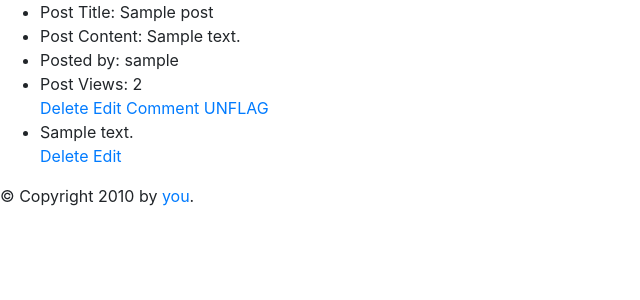
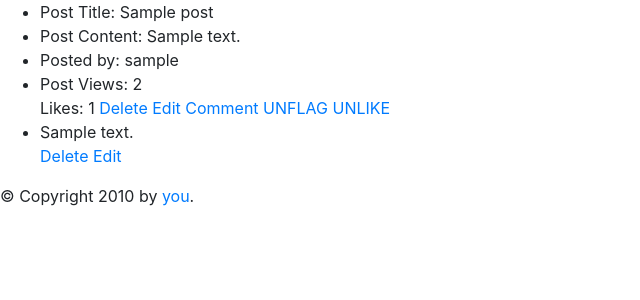
Before and after one commit to andyhoang7/flaskblog, a Flask app: page /profile/posts/1 in a window 1280 px wide. Shown: the part 56-356 px from the top of the page, without its empty margins (0-640 px from the left). Run offline with Flask 2, Linux system fonts and the light colour scheme; a user stored in the database is signed in; tables that the repository leaves empty hold one stand-in row (values such as "Sample post"); some libraries are stand-ins or nearby versions.

Commit message:
Added like toggle / count

```diff
--- a/app.py
+++ b/app.py
@@ -26,7 +26,7 @@ app.config['SECRET_KEY']= 'supersecret'
 POSTGRES = {
        'user': "thien",
        'pw': "qwerty",
-       'db': "blog",
+       'db': "thienblog",
        'host': "localhost",
        'port': 5432,
    }
@@ -40,6 +40,10 @@ class Flags(db.Model):
     post_id = db.Column(db.Integer, db.ForeignKey('posts.id'))
     user_id = db.Column(db.Integer, db.ForeignKey('users.id'))
 
+class Likes(db.Model):
+    id = db.Column(db.Integer, primary_key=True)
+    post_id = db.Column(db.Integer, db.ForeignKey('posts.id'))
+    user_id = db.Column(db.Integer, db.ForeignKey('users.id'))
 
 class Users(UserMixin, db.Model):
     id = db.Column(db.Integer, primary_key=True)
@@ -49,6 +53,8 @@ class Users(UserMixin, db.Model):
     posts = db.relationship("Posts", backref=db.backref('users', lazy=True))
     comments = db.relationship("Comments", backref=db.backref('users', lazy=True))
     flags = db.relationship('Flags',
+        backref=db.backref('users', lazy=True))
+    likes = db.relationship('Likes',
         backref=db.backref('users', lazy=True))
 
     def set_pass(self, passw):
@@ -68,6 +74,8 @@ class Posts(db.Model):
     comments = db.relationship('Comments', backref=db.backref('posts'), lazy="dynamic")
     view_count = db.Column(db.Integer, default=0)
     flags = db.relationship('Flags',
+        backref=db.backref('posts', lazy=True) )
+    likes = db.relationship('Likes',
         backref=db.backref('posts', lazy=True) )
 
 class Comments(db.Model):
@@ -196,15 +204,22 @@ def singlepost(id):
     post = Posts.query.filter_by(id=id).first()
     a = post.comments.all()
     post.view_count += 1
+    like_count = Likes.query.filter_by(id=id).count()
     #check flag or not
     check_flag = Flags.query.filter_by(user_id=current_user.id, post_id = id).first()
     if check_flag :
         is_flag = True # show unflag but
     else:
         is_flag = False # show flag but
+
+    check_like = Likes.query.filter_by(user_id=current_user.id, post_id = id).first()
+    if check_like :
+        is_liked = True # show unlike but
+    else:
+        is_liked = False # show like but
     # end check
     db.session.commit()
-    return render_template('singlepost.html', post = post, comments = a, is_flag=is_flag)
+    return render_template('singlepost.html', post = post, comments = a, is_flag=is_flag, is_liked=is_liked, like_count=like_count)
 
 
 @app.route('/profile/posts/<id>/flag', methods=['GET'])
@@ -216,6 +231,20 @@ def flag_post(id):
         flag = Flags(user_id=current_user.id,
                     post_id=id)
         db.session.add(flag)
+    else:
+        db.session.delete(check)
+    db.session.commit()
+    return redirect(url_for('singlepost', id = id))
+
+@app.route('/profile/posts/<id>/like', methods=['GET'])
+@login_required
+def like_post(id):
+    post = Posts.query.filter_by(id=id).first()
+    check = Likes.query.filter_by(user_id=current_user.id, post_id=id).first()
+    if not check:
+        like = Likes(user_id=current_user.id,
+                    post_id=id)
+        db.session.add(like)
     else:
         db.session.delete(check)
     db.session.commit()
@@ -318,4 +347,4 @@ def deleteuser(id):
 
 
 if __name__ == "__main__":
-    app.run(debug=True)
+    app.run(debug=True, port=5002)
--- a/templates/singlepost.html
+++ b/templates/singlepost.html
@@ -1,31 +1,27 @@
-{% extends "layout.html" %}
-
-
-{% block content %}
+{% extends "layout.html" %} {% block content %}
 <ul>
-<li>Post Title: {{post.title}} </li>
-<li>Post Content: {{post.body}} </li>
-<li>Posted by: {{post.users.username}} </li>
-<li>Post Views: {{post.view_count}} </li>
+  <li>Post Title: {{ post.title }}</li>
+  <li>Post Content: {{ post.body }}</li>
+  <li>Posted by: {{ post.users.username }}</li>
+  <li>Post Views: {{ post.view_count }}</li>
+  <lik>Likes: {{ like_count }}</lik>
   <a href="{{url_for('deletepost', id=post.id)}}">Delete</a>
   <a href="{{url_for('editpost', id=post.id)}}">Edit</a>
   <a href="{{url_for('newcomment', id=post.id)}}">Comment</a>
-
 
   {% if is_flag %}
   <a href="{{url_for('flag_post', id=post.id)}}">UNFLAG</a>
   {% else %}
   <a href="{{url_for('flag_post', id=post.id)}}">FLAG</a>
-{% endif %}
-
-
-{% for comment in comments %}
-<li>{{comment.body}}</li>
+  {% endif %} {% if is_liked %}
+  <a href="{{url_for('like_post', id=post.id)}}">UNLIKE</a>
+  {% else %}
+  <a href="{{url_for('like_post', id=post.id)}}">LIKE</a>
+  {% endif %} {% for comment in comments %}
+  <li>{{ comment.body }}</li>
   <a href="{{url_for('deletecomment', cid=comment.id, pid=post.id)}}">Delete</a>
   <a href="{{url_for('editcomment', cid=comment.id, pid=post.id)}}">Edit</a>
 
   {% endfor %}
-
-
 </ul>
 {% endblock %}
```
Lines whose indentation alone changed are shown as unchanged.
